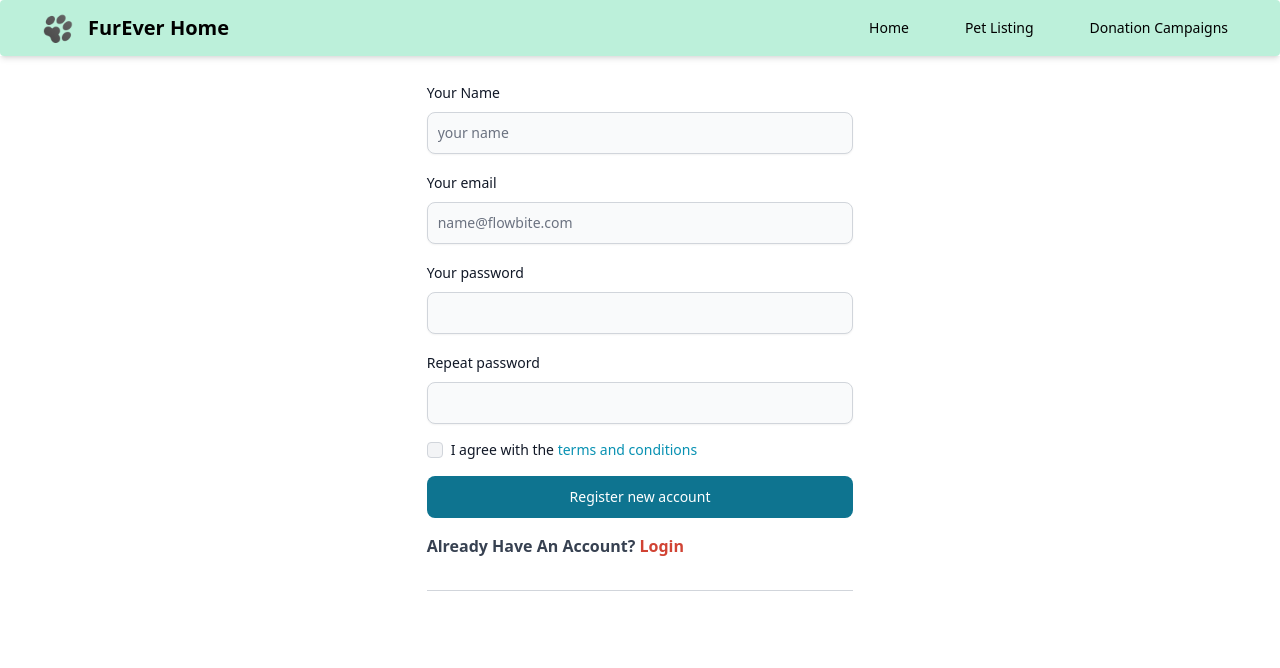
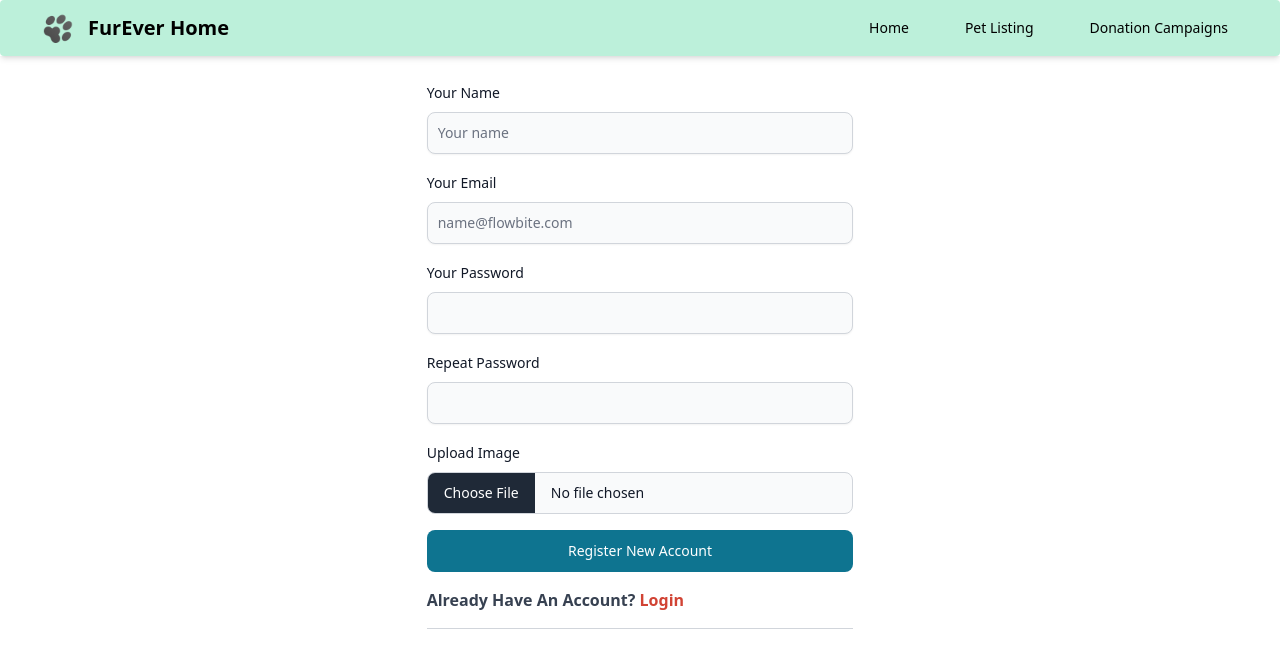
Before and after one commit to noushinsaad/pet-adoption-client, a React (Vite) app: page /register in a window 1280 px wide. Shown: the top 668 px of the page. Built offline with nearby package versions, Linux system fonts and the light colour scheme.

Commit message:
add firebase authentication

```diff
--- a/package.json
+++ b/package.json
@@ -10,12 +10,14 @@
     "preview": "vite preview"
   },
   "dependencies": {
+    "firebase": "^11.1.0",
     "flowbite-react": "^0.10.2",
     "localforage": "^1.10.0",
     "match-sorter": "^8.0.0",
     "pet-adoption-client-side": "file:",
     "react": "^18.3.1",
     "react-dom": "^18.3.1",
+    "react-hook-form": "^7.54.2",
     "react-router-dom": "^7.1.1",
     "sort-by": "^1.2.0"
   },
--- /dev/null
+++ b/src/firebase/firebase.init.js
@@ -0,0 +1,17 @@
+// Import the functions you need from the SDKs you need
+import { initializeApp } from "firebase/app";
+// TODO: Add SDKs for Firebase products that you want to use
+// https://firebase.google.com/docs/web/setup#available-libraries
+
+// Your web app's Firebase configuration
+const firebaseConfig = {
+    apiKey: import.meta.process.env.VITE_apiKey,
+    authDomain: import.meta.process.env.VITE_authDomain,
+    projectId: import.meta.process.env.VITE_projectId,
+    storageBucket: import.meta.process.env.VITE_storageBucket,
+    messagingSenderId: import.meta.process.env.VITE_messagingSenderId,
+    appId: import.meta.process.env.VITE_appId,
+};
+
+// Initialize Firebase
+export const app = initializeApp(firebaseConfig);
--- a/src/pages/loginAndRegistration/Login.jsx
+++ b/src/pages/loginAndRegistration/Login.jsx
@@ -1,31 +1,67 @@
-import { Button, Checkbox, Label, TextInput } from "flowbite-react";
+import { Button, Label, TextInput } from "flowbite-react";
 import { Link } from "react-router-dom";
-
+import { useForm } from "react-hook-form";
 
 const Login = () => {
+    const { register, handleSubmit, formState: { errors } } = useForm();
+
+    const onSubmit = (data) => {
+        console.log(data);
+    };
+
     return (
         <div className="md:w-1/3 mx-auto">
-            <form className="flex max-w-md flex-col gap-4">
+            <form
+                className="flex max-w-md flex-col gap-4"
+                onSubmit={handleSubmit(onSubmit)}
+            >
                 <div>
                     <div className="mb-2 block">
                         <Label htmlFor="email1" value="Your email" />
                     </div>
-                    <TextInput id="email1" type="email" placeholder="name@flowbite.com" required />
+                    <TextInput
+                        id="email1"
+                        type="email"
+                        placeholder="name@flowbite.com"
+                        {...register("email", {
+                            required: "Email is required",
+
+                        })}
+                    />
+                    {errors.email && (
+                        <p className="text-red-500 text-sm">{errors.email.message}</p>
+                    )}
                 </div>
                 <div>
                     <div className="mb-2 block">
                         <Label htmlFor="password1" value="Your password" />
                     </div>
-                    <TextInput id="password1" type="password" required />
+                    <TextInput
+                        id="password1"
+                        type="password"
+                        {...register("password", {
+                            required: "Password is required",
+                            minLength: {
+                                value: 6,
+                                message: "Password must be at least 6 characters",
+                            },
+                        })}
+                    />
+                    {errors.password && (
+                        <p className="text-red-500 text-sm">{errors.password.message}</p>
+                    )}
                 </div>
-                <div className="flex items-center gap-2">
-                    <Checkbox id="remember" />
+                {/* <div className="flex items-center gap-2">
+                    <Checkbox id="remember" {...register("remember")} />
                     <Label htmlFor="remember">Remember me</Label>
-                </div>
+                </div> */}
                 <Button type="submit">Submit</Button>
             </form>
-            <p className="font-semibold my-4">Don’t Have An Account?
-                <Link to="/register"><span className="text-red-500"> Register</span></Link>
+            <p className="font-semibold my-4">
+                Don’t Have An Account?{" "}
+                <Link to="/register">
+                    <span className="text-red-500">Register</span>
+                </Link>
             </p>
         </div>
     );
--- a/src/pages/loginAndRegistration/Register.jsx
+++ b/src/pages/loginAndRegistration/Register.jsx
@@ -1,52 +1,101 @@
-import { Button, Checkbox,  Label, TextInput } from "flowbite-react";
+import { Button, FileInput, Label, TextInput } from "flowbite-react";
 import { Link } from "react-router-dom";
+import { useForm } from "react-hook-form";
 
 const Register = () => {
+    const { register, handleSubmit, watch, formState: { errors } } = useForm();
+
+    const onSubmit = (data) => {
+        console.log(data);
+    };
+
     return (
         <div className="md:w-1/3 mx-auto">
-            <form className="flex max-w-md flex-col gap-4">
+            <form
+                className="flex max-w-md flex-col gap-4"
+                onSubmit={handleSubmit(onSubmit)}
+            >
                 <div>
                     <div className="mb-2 block">
-                        <Label htmlFor="email2" value="Your Name" />
+                        <Label htmlFor="name" value="Your Name" />
                     </div>
-                    <TextInput id="email2" type="text" placeholder="your name" required shadow />
+                    <TextInput
+                        id="name"
+                        type="text"
+                        placeholder="Your name"
+                        {...register("name", { required: "Name is required" })}
+                        shadow
+                    />
+                    {errors.name && <p className="text-red-500 text-sm">{errors.name.message}</p>}
                 </div>
                 <div>
                     <div className="mb-2 block">
-                        <Label htmlFor="email2" value="Your email" />
+                        <Label htmlFor="email" value="Your Email" />
                     </div>
-                    <TextInput id="email2" type="email" placeholder="name@flowbite.com" required shadow />
+                    <TextInput
+                        id="email"
+                        type="email"
+                        placeholder="name@flowbite.com"
+                        {...register("email", {
+                            required: "Email is required",
+                            pattern: {
+                                value: /^[^@]+@[^@]+\.[^@]+$/,
+                                message: "Invalid email address",
+                            },
+                        })}
+                        shadow
+                    />
+                    {errors.email && <p className="text-red-500 text-sm">{errors.email.message}</p>}
                 </div>
                 <div>
                     <div className="mb-2 block">
-                        <Label htmlFor="password2" value="Your password" />
+                        <Label htmlFor="password" value="Your Password" />
                     </div>
-                    <TextInput id="password2" type="password" required shadow />
+                    <TextInput
+                        id="password"
+                        type="password"
+                        {...register("password", {
+                            required: "Password is required",
+                            minLength: { value: 6, message: "Password must be at least 6 characters" }
+                        })}
+                        shadow
+                    />
+                    {errors.password && <p className="text-red-500 text-sm">{errors.password.message}</p>}
                 </div>
                 <div>
                     <div className="mb-2 block">
-                        <Label htmlFor="repeat-password" value="Repeat password" />
+                        <Label htmlFor="repeatPassword" value="Repeat Password" />
                     </div>
-                    <TextInput id="repeat-password" type="password" required shadow />
+                    <TextInput
+                        id="repeatPassword"
+                        type="password"
+                        {...register("repeatPassword", {
+                            required: "Please confirm your password",
+                            validate: (value) => value === watch("password") || "Passwords do not match",
+                        })}
+                        shadow
+                    />
+                    {errors.repeatPassword && <p className="text-red-500 text-sm">{errors.repeatPassword.message}</p>}
                 </div>
-                <div className="flex items-center gap-2">
-                    <Checkbox id="agree" />
-                    <Label htmlFor="agree" className="flex">
-                        I agree with the&nbsp;
-                        <Link href="#" className="text-cyan-600 hover:underline dark:text-cyan-500">
-                            terms and conditions
-                        </Link>
-                    </Label>
+                <div>
+                    <div className="mb-2 block">
+                        <Label htmlFor="fileUpload" value="Upload Image" />
+                    </div>
+                    <FileInput
+                        id="fileUpload"
+                        {...register("fileUpload")}
+                    />
+                    {errors.fileUpload && <p className="text-red-500 text-sm">{errors.fileUpload.message}</p>}
                 </div>
-                <Button type="submit">Register new account</Button>
+                <Button type="submit">Register New Account</Button>
             </form>
             <p className="font-semibold my-4 text-gray-700">
-                Already Have An Account?
+                Already Have An Account?{" "}
                 <Link to="/login">
-                    <span className="text-[#D14334]"> Login</span>
+                    <span className="text-[#D14334]">Login</span>
                 </Link>
             </p>
-            <div className="my-8 border-t border-gray-300"></div>
+            <div className="mb-8 border-t border-gray-300"></div>
         </div>
     );
 };
```
Also changed, not shown: 1 other file (tests, documents, lock files or other folders).
